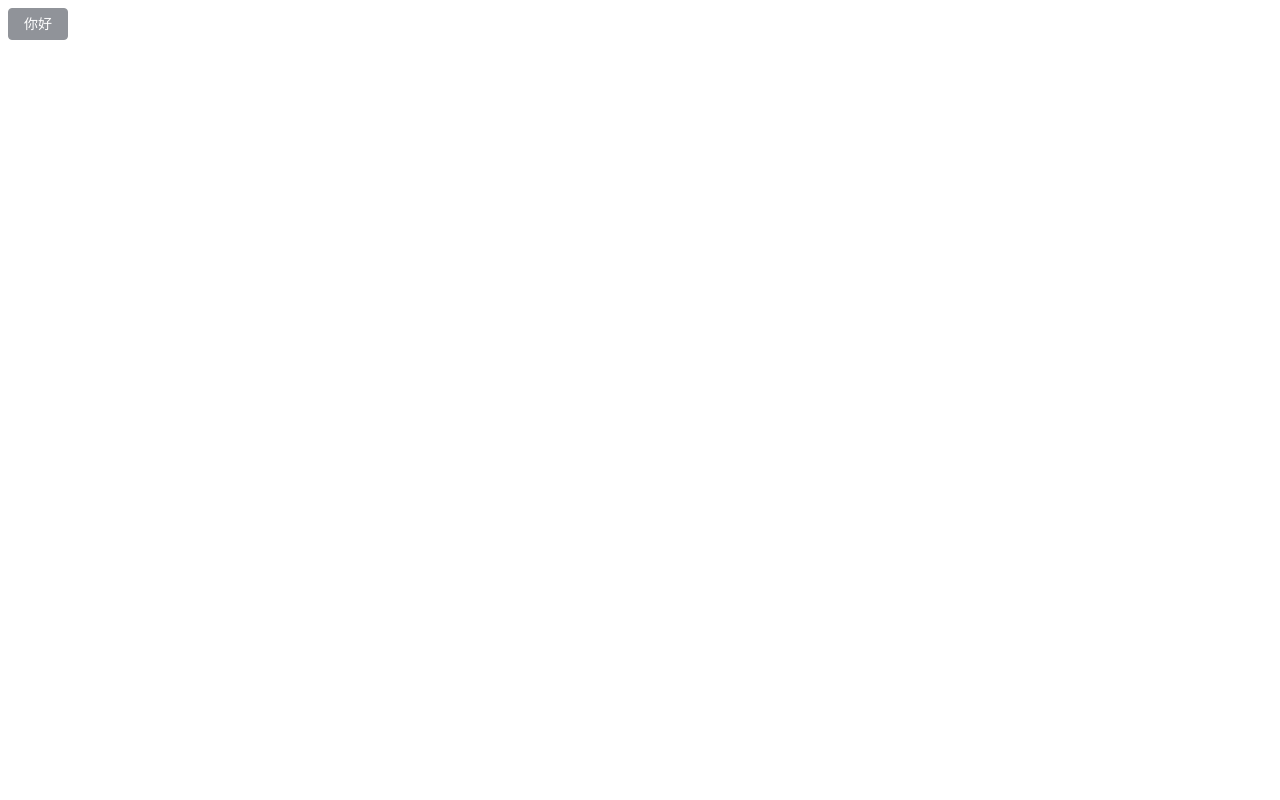
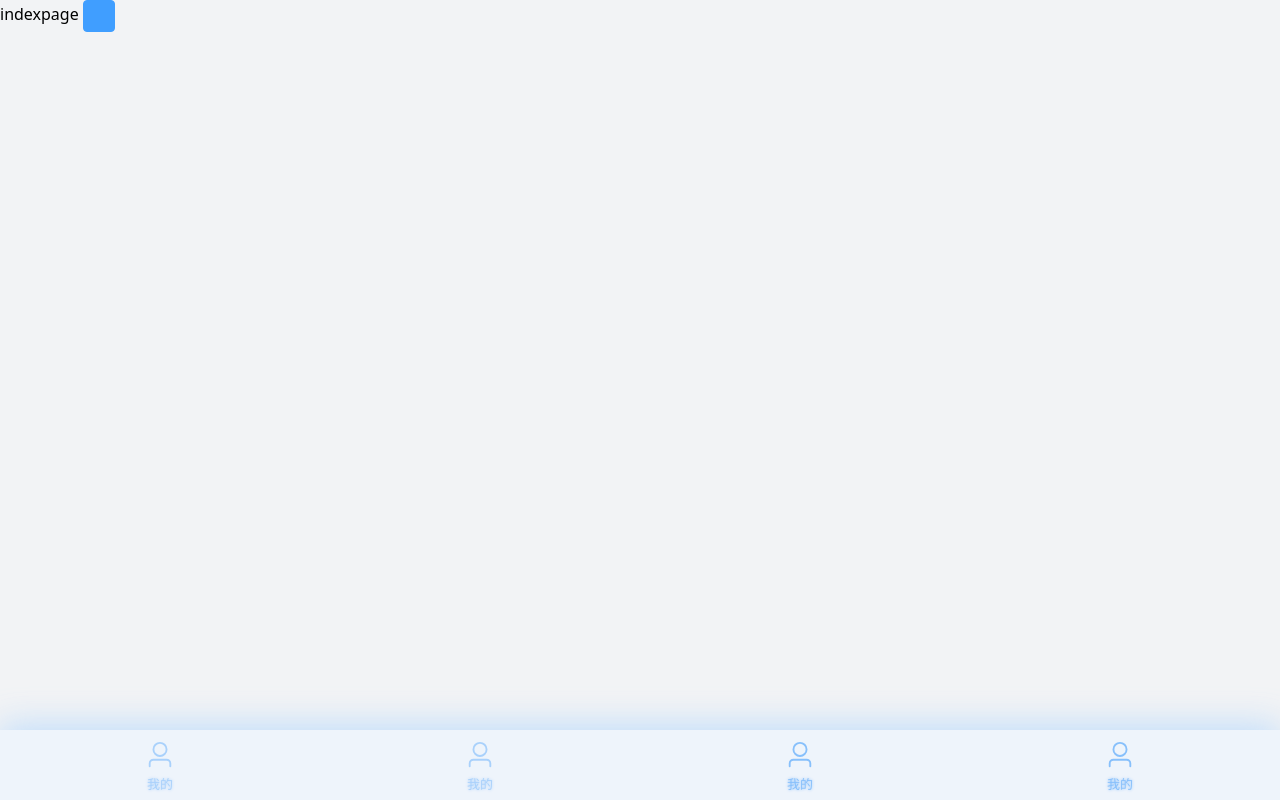
Before and after one commit to 2447328758/yaoxiang, a Vue app: page / in a window 1280 px wide. Built offline with nearby package versions, Linux system fonts and the light colour scheme.

Commit message:
nav navItem Ui完成，vuex, vue-router集成

```diff
--- a/package.json
+++ b/package.json
@@ -13,7 +13,9 @@
     "mqtt": "^5.3.6",
     "unplugin-auto-import": "^0.16.1",
     "unplugin-vue-components": "^0.25.2",
-    "vue": "^3.2.13"
+    "vue": "^3.2.13",
+    "vue-router": "^4.3.0",
+    "vuex": "^4.0.2"
   },
   "devDependencies": {
     "@babel/core": "^7.12.16",
--- a/src/App.vue
+++ b/src/App.vue
@@ -1,11 +1,34 @@
 <template>
-  <el-button type="info" >你好</el-button>
+  <router-view></router-view>
 </template>
 
 <script setup>
-
+import {onMounted} from 'vue';
+import {useRouter} from 'vue-router';
+const router=useRouter();
+onMounted(()=>{
+  router.push("/");
+  onMounted(() => {
+  })
+})
 </script>
 
 <style lang="scss">
+*{
+  font-family: system-ui, -apple-system, BlinkMacSystemFont, 'Segoe UI', Roboto, Oxygen, Ubuntu, Cantarell, 'Open Sans', 'Helvetica Neue', sans-serif;
+  box-sizing: border-box;
+  padding: 0;
+  margin: 0;
+  transition: var(--el-transition-all);
 
+  transition: var(--el-transition-box-shadow);
+  transition: var(--el-transition-color);
+  transition: var(--el-transition-border);
+  transition: var(--el-transition-fade-linear);
+
+}
+
+body{
+  background-color: var(--el-bg-color-page);
+}
 </style>
--- /dev/null
+++ b/src/component/NavBtm.vue
@@ -0,0 +1,24 @@
+<template lang="">
+    <div class="container">
+        <slot></slot>
+    </div>
+</template>
+<script>
+export default {
+
+}
+</script>
+<style scoped lang="scss">
+    .container{
+        position: fixed;
+        bottom: 0;
+        width: 100%;
+        background-color: var(--el-color-primary-light-9);
+        opacity: 60%;
+        min-height: 70px;
+        display: flex;
+        justify-content: space-around;
+        align-items: center;
+        box-shadow:var(--el-color-primary-light-5) 0 -5px 35px ;
+    }
+</style>
--- /dev/null
+++ b/src/component/NavItem.vue
@@ -0,0 +1,45 @@
+<template lang="">
+    <div class="container">
+        <el-col class="item" :class="selected?'selected':''">
+            <el-row><div><el-icon :size="30" ><User /></el-icon></div></el-row>
+            <el-row><div><text >我的</text></div></el-row>
+        </el-col>
+    </div>
+</template>
+<script>
+import {User} from '@element-plus/icons-vue'
+export default {
+    components:{
+        User
+    },
+    props:{
+        selected:{
+            default:false
+        }
+    }
+}
+</script>
+<style scoped lang="scss">
+    .container{
+        margin: 5px;
+        /* background-color: antiquewhite;  */
+        width: 50px;
+        height: 50px;
+        display: inline;
+        font-size: small;
+        text-align: center;
+    }
+    div{
+        width: 100%;
+    }
+
+    .item{
+        color: var(--el-color-primary-light-3)!important;
+        text-shadow: 0 0 3px var(--el-color-primary-light-3);
+
+    }
+    .item.selected>div{
+        color: var(--el-color-primary)!important;
+        text-shadow: 0 0 3px var(--el-color-primary);
+    }
+</style>
--- a/src/components/HelloWorld.vue
+++ /dev/null
@@ -1,58 +0,0 @@
-<template>
-  <div class="hello">
-    <h1>{{ msg }}</h1>
-    <p>
-      For a guide and recipes on how to configure / customize this project,<br>
-      check out the
-      <a href="https://cli.vuejs.org" target="_blank" rel="noopener">vue-cli documentation</a>.
-    </p>
-    <h3>Installed CLI Plugins</h3>
-    <ul>
-      <li><a href="https://github.com/vuejs/vue-cli/tree/dev/packages/%40vue/cli-plugin-babel" target="_blank" rel="noopener">babel</a></li>
-      <li><a href="https://github.com/vuejs/vue-cli/tree/dev/packages/%40vue/cli-plugin-eslint" target="_blank" rel="noopener">eslint</a></li>
-    </ul>
-    <h3>Essential Links</h3>
-    <ul>
-      <li><a href="https://vuejs.org" target="_blank" rel="noopener">Core Docs</a></li>
-      <li><a href="https://forum.vuejs.org" target="_blank" rel="noopener">Forum</a></li>
-      <li><a href="https://chat.vuejs.org" target="_blank" rel="noopener">Community Chat</a></li>
-      <li><a href="https://twitter.com/vuejs" target="_blank" rel="noopener">Twitter</a></li>
-      <li><a href="https://news.vuejs.org" target="_blank" rel="noopener">News</a></li>
-    </ul>
-    <h3>Ecosystem</h3>
-    <ul>
-      <li><a href="https://router.vuejs.org" target="_blank" rel="noopener">vue-router</a></li>
-      <li><a href="https://vuex.vuejs.org" target="_blank" rel="noopener">vuex</a></li>
-      <li><a href="https://github.com/vuejs/vue-devtools#vue-devtools" target="_blank" rel="noopener">vue-devtools</a></li>
-      <li><a href="https://vue-loader.vuejs.org" target="_blank" rel="noopener">vue-loader</a></li>
-      <li><a href="https://github.com/vuejs/awesome-vue" target="_blank" rel="noopener">awesome-vue</a></li>
-    </ul>
-  </div>
-</template>
-
-<script>
-export default {
-  name: 'HelloWorld',
-  props: {
-    msg: String
-  }
-}
-</script>
-
-<!-- Add "scoped" attribute to limit CSS to this component only -->
-<style scoped>
-h3 {
-  margin: 40px 0 0;
-}
-ul {
-  list-style-type: none;
-  padding: 0;
-}
-li {
-  display: inline-block;
-  margin: 0 10px;
-}
-a {
-  color: #42b983;
-}
-</style>
--- a/src/js/mqtt/index.js
+++ b/src/js/mqtt/index.js
@@ -1,6 +1,6 @@
 import mqtt from "mqtt"
 
-function connect(broker:string){
+function connect(broker){
     const client = mqtt.connect(broker,{
         clientId:Math.random().toFixed(32).toString().substring(2),
         clean:true,
--- /dev/null
+++ b/src/js/routes/index.js
@@ -0,0 +1,6 @@
+import IndexPage from '@/pages/IndexPage'
+import UserProfile from '@/pages/UserProfile'
+export default [
+    {path:'/',component:IndexPage},
+    {path:'/profile',component:UserProfile},
+]
--- /dev/null
+++ b/src/js/vuex/index.js
@@ -0,0 +1,7 @@
+import { createStore } from "vuex";
+
+export default createStore({
+    state:{
+        state_test:"test_state"
+    }
+})
--- a/src/main.js
+++ b/src/main.js
@@ -2,6 +2,21 @@ import { createApp } from 'vue'
 import ElementPlus from 'element-plus'
 import App from './App.vue'
 
+
+import {createRouter, createWebHistory,} from "vue-router"
 const app = createApp(App)
 app.use(ElementPlus, { size: 'small', zIndex: 3000 })
+
+import routes from './js/routes'
+const router = createRouter({
+  // 4. 内部提供了 history 模式的实现。为了简单起见，我们在这里使用 hash 模式。
+  history: createWebHistory(),
+  routes, // `routes: routes` 的缩写
+})
+app.use(router)
+
+
+import store from '@/js/vuex/index'
+app.use(store)
+
 app.mount("#app")
--- /dev/null
+++ b/src/pages/IndexPage.vue
@@ -0,0 +1,30 @@
+<template lang="">
+    <div>
+        indexpage
+        <el-button type="primary" @click="user()"></el-button>
+        <nav-btm>
+            <nav-item></nav-item>
+            <nav-item></nav-item>
+            <nav-item :selected="true"></nav-item>
+            <nav-item :selected="true"></nav-item>
+        </nav-btm>
+    </div>
+</template>
+<script setup>
+import {useStore} from 'vuex';
+const store = useStore();
+
+import {useRouter} from 'vue-router';
+const router=useRouter();
+
+import NavBtm from '@/component/NavBtm'
+import NavItem from '@/component/NavItem'
+
+function user(){
+    console.log(store.state.state_test);
+    router.push("/profile");
+}
+</script>
+<style lang="scss">
+
+</style>
--- /dev/null
+++ b/src/pages/UserProfile.vue
@@ -0,0 +1,11 @@
+<template lang="">
+    <div>
+        UserProfile
+    </div>
+</template>
+<script setup>
+
+</script>
+<style lang="">
+
+</style>
```
Also changed, not shown: 2 other files (tests, documents, lock files or other folders).
